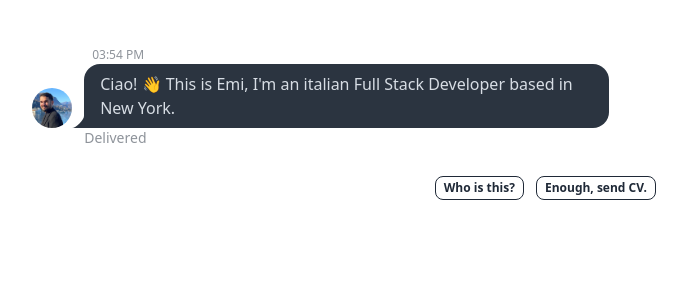
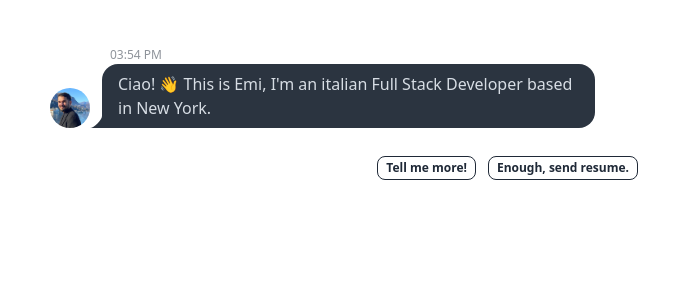
Before and after one commit to emibonezzi/emi-portfolio-chat, a React (Vite) app: page / in a window 1280 px wide. Shown: the top 300 px of the page, without its empty margins (290-977 px from the left). Built offline with nearby package versions, Linux system fonts and the light colour scheme.

Commit message:
Add media message not fixed

```diff
--- a/src/App.tsx
+++ b/src/App.tsx
@@ -12,7 +12,7 @@ function App() {
           <Chat
             input={message.input}
             userAnswers={message.questions}
-            answered={message.answered}
+            media={message.media}
           />
         ))}
       </div>
--- a/src/components/Chat.tsx
+++ b/src/components/Chat.tsx
@@ -1,3 +1,4 @@
+import { ReactNode } from "react";
 import propic from "../assets/propic.jpeg";
 import { qa } from "../data/qa";
 import useTimelineStore from "../state-management/timeline/store";
@@ -5,9 +6,10 @@ import useTimelineStore from "../state-management/timeline/store";
 interface Props {
   input: string;
   userAnswers: string[];
+  media: string | undefined;
 }
 
-const Chat = ({ input, userAnswers }: Props) => {
+const Chat = ({ input, userAnswers, media }: Props) => {
   const { setTimeline, userResponses, setUserResponses } = useTimelineStore();
   const sentTime = new Date().toLocaleTimeString([], {
     hour: "2-digit",
@@ -20,7 +22,7 @@ const Chat = ({ input, userAnswers }: Props) => {
   return (
     <div>
       <div>
-        <div className="chat chat-start">
+        <div className="chat chat-start max-w-[600px]">
           <div className="chat-image avatar">
             <div className="w-10 rounded-full">
               <img alt="Tailwind CSS chat bubble component" src={propic} />
@@ -29,8 +31,10 @@ const Chat = ({ input, userAnswers }: Props) => {
           <div className="chat-header">
             <time className="text-xs ml-2 opacity-50">{sentTime}</time>
           </div>
-          <div className="chat-bubble">{input}</div>
-          <div className="chat-footer opacity-50">Delivered</div>
+          <div className="chat-bubble">
+            {input}
+            <img src={media} />
+          </div>
         </div>
         <div className="chat chat-end my-5">
           {userChoice ? (
@@ -43,9 +47,7 @@ const Chat = ({ input, userAnswers }: Props) => {
                   />
                 </div>
               </div>
-              <div className="chat-header">
-                <time className="text-xs opacity-50">{sentTime}</time>
-              </div>
+              <div className="chat-header"></div>
               <div className="chat-bubble">{userChoice}</div>
               <div className="chat-footer opacity-50">Seen at {sentTime}</div>
             </>
--- a/src/data/qa.ts
+++ /dev/null
@@ -1,19 +0,0 @@
-export const qa = [
-  {
-    userAnswer: "Who is this?",
-    emiAnswer:
-      "Well, my name is Emiliano but it's easier for americans to say Emi so here I am.",
-    followUpQs: ["Wow! What is your tech stack?", "Mmm pizza... 🍕"],
-  },
-  {
-    userAnswer: "Enough, send CV.",
-    emiAnswer: "Straight to the point. I like it. Here's my resume.",
-    followUpQs: ["I see. How do you approach problems?", "Ok."],
-  },
-  {
-    userAnswer: "Wow! What is your tech stack?",
-    emiAnswer:
-      "I'm comfortable working with React, TypeScript and Vite but I'm very flexible and open to learn!",
-    followUpQs: ["Any other skills?", "Ok."],
-  },
-];
--- /dev/null
+++ b/src/data/qa.tsx
@@ -0,0 +1,27 @@
+import eyesonme from "../assets/eyesonme.gif";
+
+export const qa = [
+  {
+    userAnswer: "Tell me more!",
+    emiAnswer:
+      "Well, I'm born and raised in Italy 🇮🇹 and then moved to the incredible New York! 🗽. I started off as a self-taught coder, building WordPress sites for clients as a side gig. Craving more freedom, I jumped into JavaScript and full stack development to really push the creative boundaries.",
+    followUpQs: ["I see. What is your tech stack?", "Mmm pizza... 🍕"],
+  },
+  {
+    userAnswer: "Enough, send resume.",
+    emiAnswer: "Straight to the point. I like it. Here's my resume.",
+    followUpQs: ["I see. How do you approach problems?", "Ok."],
+  },
+  {
+    userAnswer: "Wow! What is your tech stack?",
+    emiAnswer:
+      "I mainly work with React and Typescript for building dynamic web applications.",
+    followUpQs: ["Any other skills?", "Ok."],
+  },
+  {
+    userAnswer: "Mmm pizza... 🍕",
+    emiAnswer: "",
+    media: eyesonme,
+    followUpQs: ["Any other skills?", "Ok."],
+  },
+];
--- a/src/entities/Message.ts
+++ b/src/entities/Message.ts
@@ -1,4 +1,7 @@
+import { ReactNode } from "react";
+
 export interface Message {
   input: string;
   questions: string[];
+  media?: string | undefined;
 }
--- a/src/entities/Question.ts
+++ /dev/null
@@ -1,4 +0,0 @@
-export interface Question {
-  q: string;
-  selected: boolean;
-}
--- a/src/state-management/timeline/store.ts
+++ b/src/state-management/timeline/store.ts
@@ -13,7 +13,7 @@ const useTimelineStore = create<TimelineStore>((set) => ({
     {
       input: `Ciao! 👋
 This is Emi, I'm an italian Full Stack Developer based in New York.`,
-      questions: ["Who is this?", "Enough, send CV."],
+      questions: ["Tell me more!", "Enough, send resume."],
     },
   ],
   userResponses: [],
```
Also changed, not shown: 1 other file (tests, documents, lock files or other folders).
